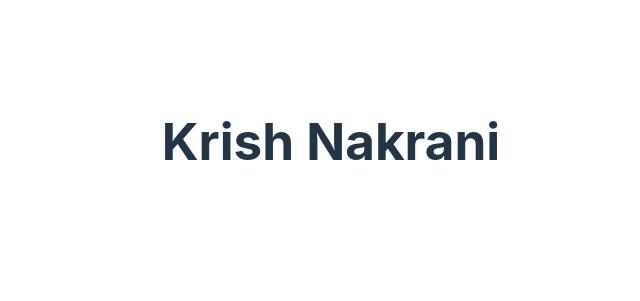
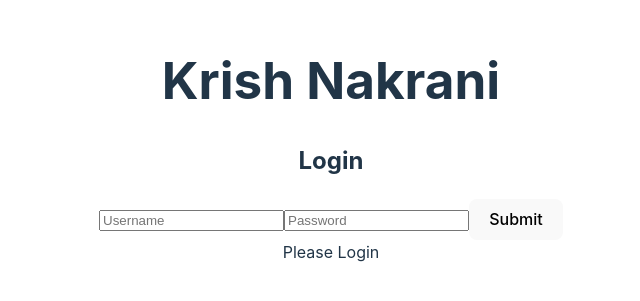
Before and after one commit to krish-nakrani-2002/react-projects, a React (Vite) app in the folder 07miniContext/: page / in a window 1280 px wide. Shown: the part 259-560 px from the top of the page, without its empty margins (309-949 px from the left). Built offline with nearby package versions, Linux system fonts and the light colour scheme.

Commit message:
add components in app.jsx

```diff
--- a/07miniContext/src/App.jsx
+++ b/07miniContext/src/App.jsx
@@ -1,5 +1,7 @@
 import { useState } from 'react'
 import './App.css'
+import Login from './components/Login'
+import Profile from './components/Profile'
 import UserContextProvider from './context/UserContextProvider'
 
 function App() {
@@ -7,8 +9,10 @@ function App() {
   return (
     <UserContextProvider>
     <h1>Krish Nakrani</h1>
+    <Login />
+    <Profile />
     </UserContextProvider>
   )
 }
 
-export default App
+export default App;
--- a/07miniContext/src/components/Profile.jsx
+++ b/07miniContext/src/components/Profile.jsx
@@ -1,5 +1,5 @@
 import React, { useContext } from 'react'
-import { UserContext } from '../context/UserContext'
+import UserContext from '/src/context/UserContext'
 
 function Profile() {
     const {user} = useContext(UserContext)
```
